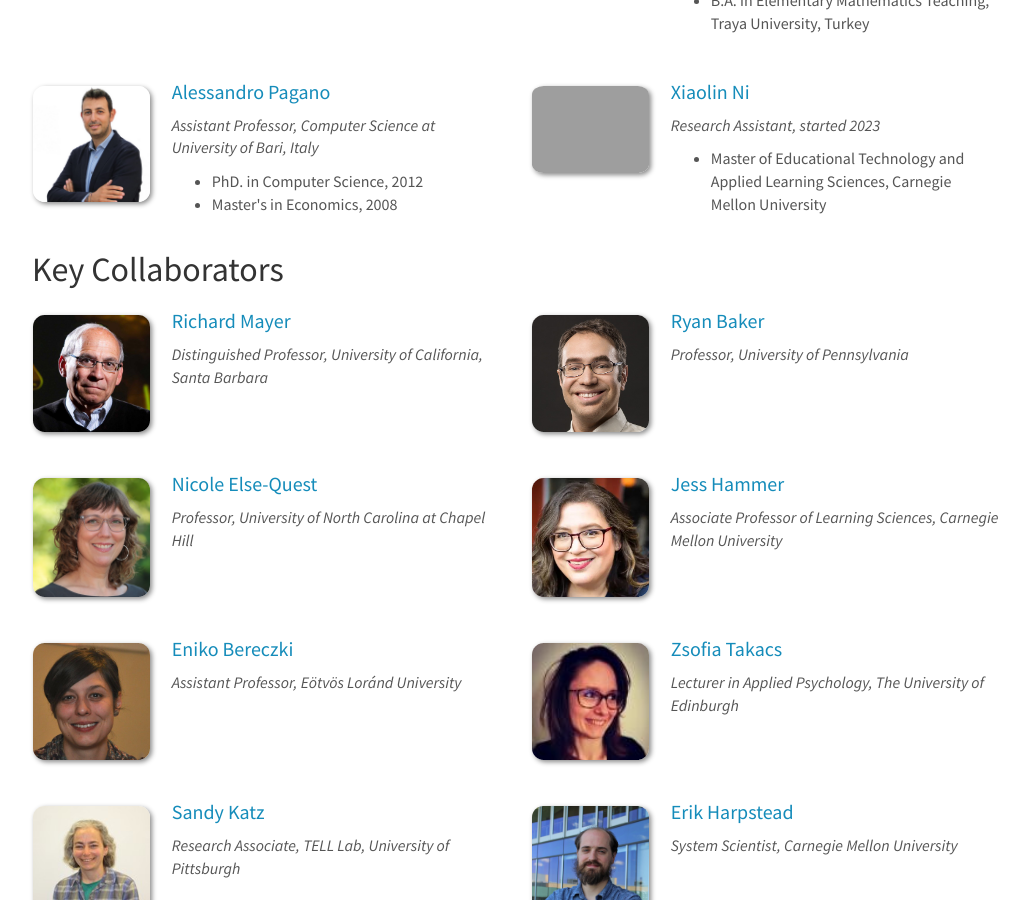
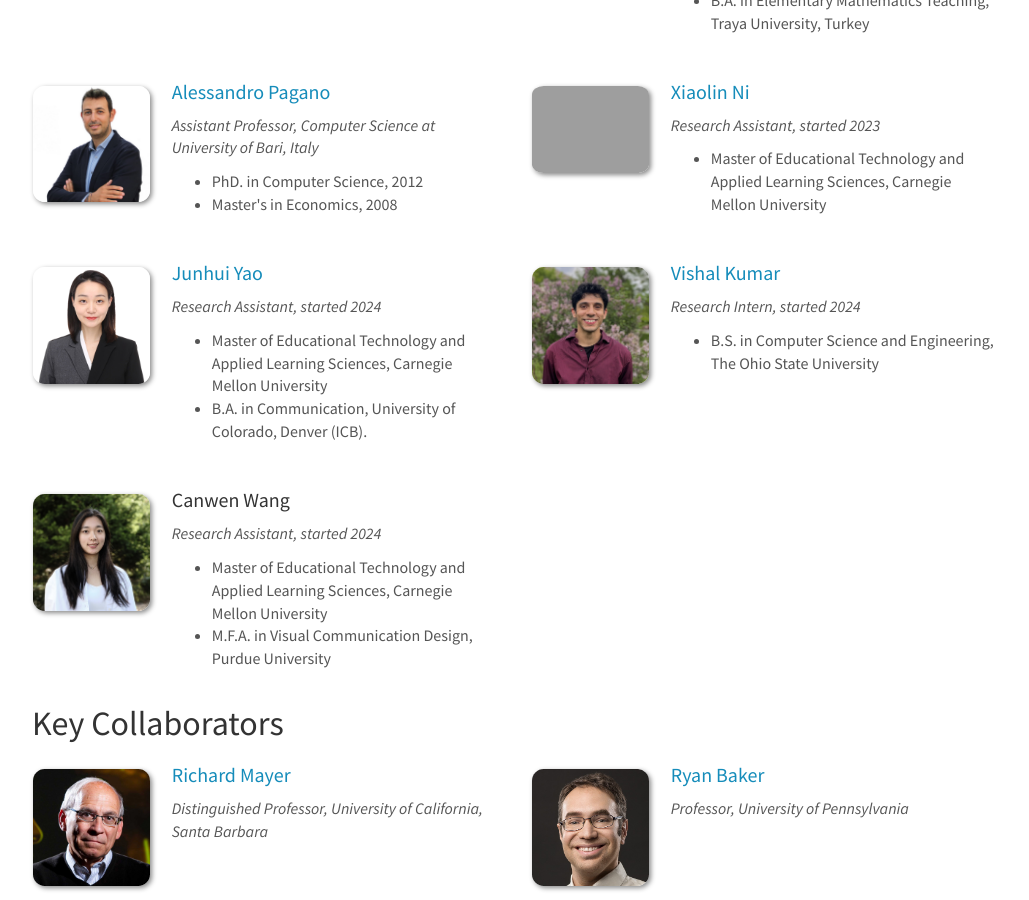
Before and after one commit to McLearn-Lab/McLearn-Lab.github.io, a Jekyll site: the page built from _pages/team.md, in a window 1280 px wide and 900 px high, scrolled down 1389 px. Shown: the whole window, without its empty margins (124-1153 px from the left). Built offline with Jekyll 4.4.1, drawn with Linux system fonts in a browser that asks for light colours; nearby versions of some CDN libraries.

Commit message:
add new RAs

```diff
--- a/_data/associated_members.yml
+++ b/_data/associated_members.yml
@@ -12,19 +12,15 @@
 - name: Jacklyn Cui
   photo: jacklyn-cui.jpg
   info: Research Intern, started 2024
-  email:
   number_educ: 0
-
 
 - name: Esma Kahveci
   photo: esma-kahveci.jpg
   info: PhD. Candidate, Distinguished Research Fellow at UMass Dartmouth, started 2021
-  email:
   number_educ: 3
   education1: M.S. in STEM Education & Teacher Development, University of Massachusetts, Dartmouth
   education2: M.A. in Education Technology, Eötvös Lorand University, Hungary
   education3: B.A. in Elementary Mathematics Teaching, Traya University, Turkey
-
 
 - name: Alessandro Pagano
   photo: alessandro-pagano.jpg
@@ -40,3 +36,25 @@
   site: https://www.linkedin.com/in/xiaoliny
   number_educ: 1
   education1: Master of Educational Technology and Applied Learning Sciences, Carnegie Mellon University
+
+- name: Junhui Yao
+  photo: junhui-yao.jpg
+  info: Research Assistant, started 2024
+  site: https://www.junhuiy.com/
+  number_educ: 2
+  education1: Master of Educational Technology and Applied Learning Sciences, Carnegie Mellon University
+  education2: B.A. in Communication, University of Colorado, Denver (ICB).
+
+- name: Vishal Kumar
+  photo: vishal-kumar.jpg
+  info: Research Intern, started 2024
+  site: https://vishyfishy02.github.io/
+  number_educ: 1
+  education1: B.S. in Computer Science and Engineering, The Ohio State University
+
+- name: Canwen Wang
+  photo: canwen-wang.jpg
+  info: Research Assistant, started 2024
+  number_educ: 2
+  education1: Master of Educational Technology and Applied Learning Sciences, Carnegie Mellon University
+  education2: M.F.A. in Visual Communication Design, Purdue University
```
Also changed, not shown: README.md (+4 -4 lines), images/team/canwen-wang.jpg (added), images/team/junhui-yao.jpg (added), images/team/vishal-kumar.jpg (added).
